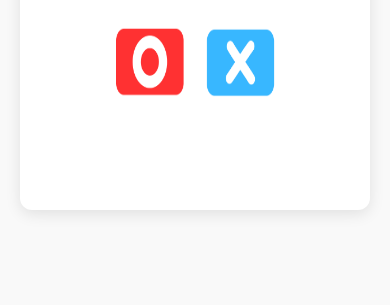
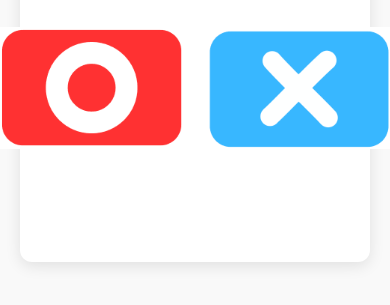
Before and after one commit to ZENIMOON/ox-quiz, a plain HTML site: page index.html in a window 390 px wide. Shown: the part 531-836 px from the top of the page. Drawn offline with Linux system fonts and the light colour scheme.

Commit message:
Update index.html

```diff
--- a/index.html
+++ b/index.html
@@ -50,8 +50,8 @@
       cursor: pointer;
     }
     .buttons img {
-      width: 100px;
-      height: 100px;
+      width: 248px;
+      height: 163px;
       transition: transform 0.2s;
     }
     .buttons img:hover {
@@ -95,8 +95,8 @@
         width: 100%;
       }
       .buttons img {
-        width: 70px;
-        height: 70px;
+        width: 186px;
+        height: 122px;
       }
     }
   </style>
```
